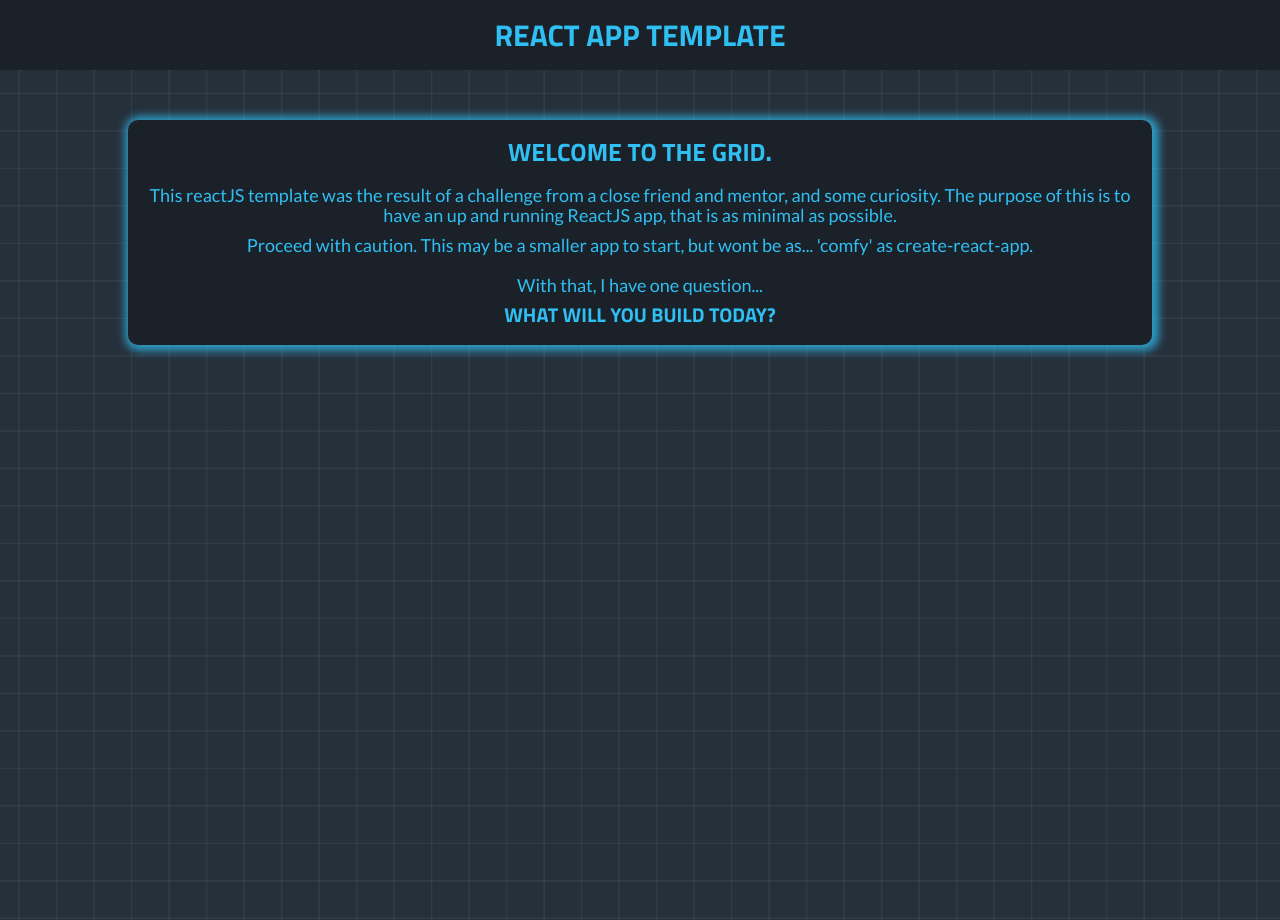
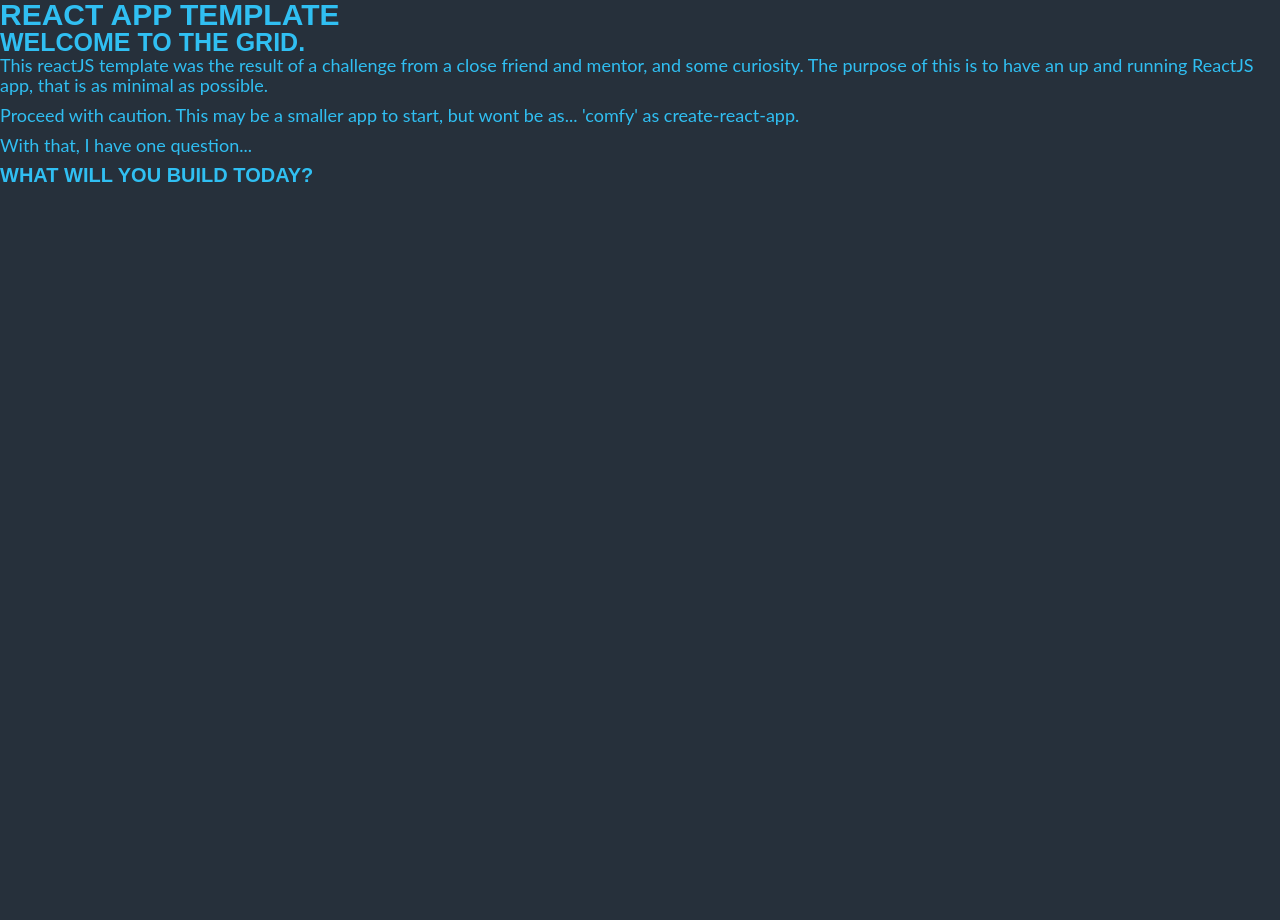
Before and after one commit to karlchvojka/reactjs_template, a React app: page / in a window 1280 px wide. After the commit the page ends 800 px from the top, so only its background shows below. Built offline with nearby package versions, Linux system fonts and the light colour scheme.

Commit message:
Started refactor to styled-components, EOD commit

```diff
--- a/package.json
+++ b/package.json
@@ -1,7 +1,7 @@
 {
   "name": "reactjs_template",
   "version": "1.0.0",
-  "description": "",
+  "description": "A template for building reactJS apps.",
   "main": "index.js",
   "scripts": {
     "test": "echo \"Error: no test specified\" && exit 1",
--- a/src/App.js
+++ b/src/App.js
@@ -1,9 +1,11 @@
 import React from 'react';
-import './App.scss';
+import { styled, createGlobalStyle } from 'styled-components';
+import { GlobalStyle } from './GlobalStyles.js';
 
 const App = () => {
   return (
     <div className="App">
+      <GlobalStyle />
       <header>
         <h1>React App Template</h1>
         </header>
--- /dev/null
+++ b/src/GlobalStyles.js
@@ -0,0 +1,140 @@
+import { styled, createGlobalStyle } from 'styled-components';
+
+import {
+  cyberFont,
+  darkBlue,
+  darkGrey,
+  headerFont,
+  headerGrey,
+  paraFont,
+  midBlue,
+  lightBlue,
+  lightestBlue
+} from './css_vars.js'
+
+export const GlobalStyle = createGlobalStyle`
+
+  /*
+    START OF RESET
+    http://meyerweb.com/eric/tools/css/reset/
+     v5.0.1 | 20191019
+     License: none (public domain)
+  */
+
+  html, body, div, span, applet, object, iframe,
+  h1, h2, h3, h4, h5, h6, p, blockquote, pre,
+  a, abbr, acronym, address, big, cite, code,
+  del, dfn, em, img, ins, kbd, q, s, samp,
+  small, strike, strong, sub, sup, tt, var,
+  b, u, i, center,
+  dl, dt, dd, menu, ol, ul, li,
+  fieldset, form, label, legend,
+  table, caption, tbody, tfoot, thead, tr, th, td,
+  article, aside, canvas, details, embed,
+  figure, figcaption, footer, header, hgroup,
+  main, menu, nav, output, ruby, section, summary,
+  time, mark, audio, video {
+  	margin: 0;
+  	padding: 0;
+  	border: 0;
+  	font-size: 100%;
+  	font: inherit;
+  	vertical-align: baseline;
+  }
+  /* HTML5 display-role reset for older browsers */
+  article, aside, details, figcaption, figure,
+  footer, header, hgroup, main, menu, nav, section {
+  	display: block;
+  }
+  /* HTML5 hidden-attribute fix for newer browsers */
+  *[hidden] {
+      display: none;
+  }
+  body {
+  	line-height: 1;
+  }
+  menu, ol, ul {
+  	list-style: none;
+  }
+  blockquote, q {
+  	quotes: none;
+  }
+  blockquote:before, blockquote:after,
+  q:before, q:after {
+  	content: '';
+  	content: none;
+  }
+  table {
+  	border-collapse: collapse;
+  	border-spacing: 0;
+  }
+
+  /* END OF RESET */
+
+  h1 {
+    color: ${lightBlue};
+    font-family: ${cyberFont};
+    font-size:30px;
+    font-weight:700;
+    text-transform: uppercase;
+  }
+
+  h2 {
+    color: ${lightBlue};
+    font-family: ${cyberFont};
+    font-size:25px;
+    font-weight:700;
+    text-transform: uppercase;
+  }
+
+  h3 {
+    color: ${lightBlue};
+    font-family: ${cyberFont};
+    font-size:22px;
+    font-weight:700;
+    text-transform: uppercase;
+  }
+
+  h4 {
+    color: ${lightBlue};
+    font-family: ${cyberFont};
+    font-size:20px;
+    font-weight:700;
+    text-transform: uppercase;
+  }
+
+  h5 {
+    color: ${lightBlue};
+    font-family: ${cyberFont};
+    font-size:20px;
+    font-weight:700;
+    text-transform: uppercase;
+  }
+
+  h6 {
+    color: ${lightBlue};
+    font-family: ${cyberFont};
+    font-size:20px;
+    font-weight:700;
+    text-transform: uppercase;
+  }
+
+  p {
+    color: ${lightBlue};
+    font-family: ${paraFont};
+    font-size:18px;
+    line-height:20px;
+    margin-bottom:10px;
+  }
+
+  body {
+    background-color: ${darkGrey};
+  }
+
+  .mainWrap {
+    display:grid;
+    grid-template-columns: 175px auto;
+    height: auto;
+    padding-top:70px;
+  }
+`;
--- /dev/null
+++ b/src/css_vars.js
@@ -0,0 +1,26 @@
+const headerFont = "'Montserrat', sans-serif";
+const paraFont = "'Lato', sans-serif";
+const cyberFont = "'Titillium Web', sans-serif";
+
+// Colors
+const darkGrey = '#26303b';
+const headerGrey = '#1A2129';
+const darkBlue = '#2f6173';
+const midBlue = '#348ABF';
+const lightBlue = '#30bff2';
+const lightestBlue = '#44d5f2';
+
+// Other
+const spacing = '20px';
+
+export {
+  cyberFont,
+  darkBlue,
+  darkGrey,
+  headerFont,
+  headerGrey,
+  paraFont,
+  midBlue,
+  lightBlue,
+  lightestBlue
+};
```
Also changed, not shown: 1 other file (tests, documents, lock files or other folders).
